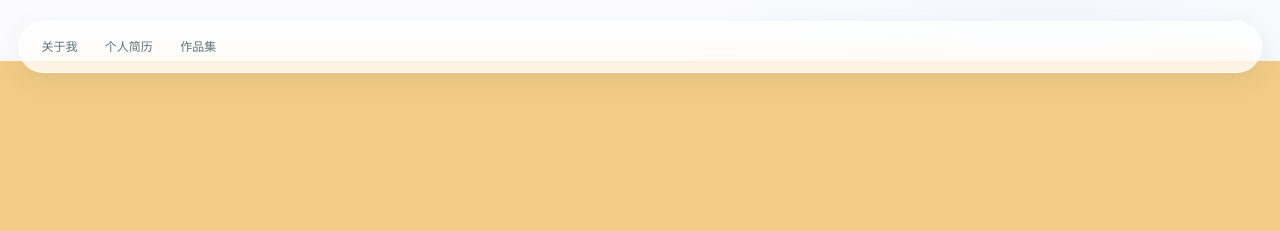
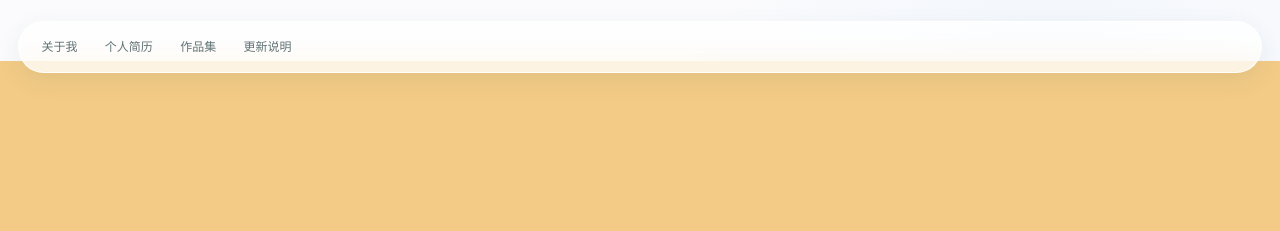
Before and after one commit to Lemcous/Lemcous.github.io, a Jekyll site: the page built from index.md, in a window 1280 px wide. Shown: the top 231 px of the page. Built offline with Jekyll 4.4.1, drawn with Linux system fonts in a browser that asks for light colours; our own code applies the rules of GitHub Pages for plain Markdown files; a style sheet for code colours, icons or effects is not loaded.

Commit message:
Add update guide to homepage navigation

```diff
--- a/index.md
+++ b/index.md
@@ -90,7 +90,7 @@ author_profile: false
 </style>
 
 <div class="xz-home">
-  <nav class="xz-nav" aria-label="主导航"><div class="xz-nav__links"><a href="#about">关于我</a><a href="/cv/">个人简历</a><a href="/works/">作品集</a></div></nav>
+  <nav class="xz-nav" aria-label="主导航"><div class="xz-nav__links"><a href="#about">关于我</a><a href="/cv/">个人简历</a><a href="/works/">作品集</a><a href="/update-guide/">更新说明</a></div></nav>
 
   <section class="xz-section xz-hero" id="about"><div class="xz-inner xz-hero__grid xz-reveal">
     <div><p class="xz-eyebrow">HELLO / 你好</p><h1 class="xz-title">Hi,<br>我是徐昕哲</h1><p class="xz-role">Digital Marketing / 数字营销传播</p><p class="xz-copy">南京大学新闻传播学院新闻与传播硕士研究生。</p><div class="xz-pills"><span class="xz-pill">品牌传播</span><span class="xz-pill">用户洞察</span><span class="xz-pill">内容策略</span></div><a class="xz-button" href="/cv/">了解我的经历</a></div>
```
